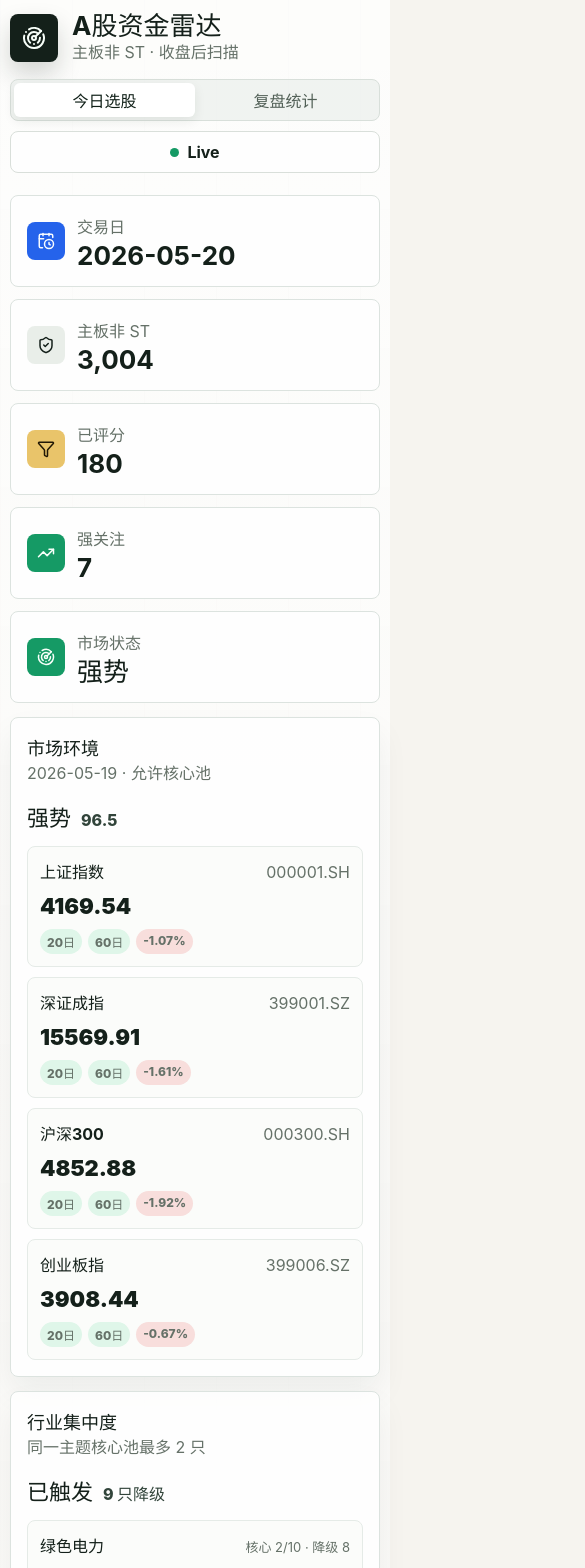
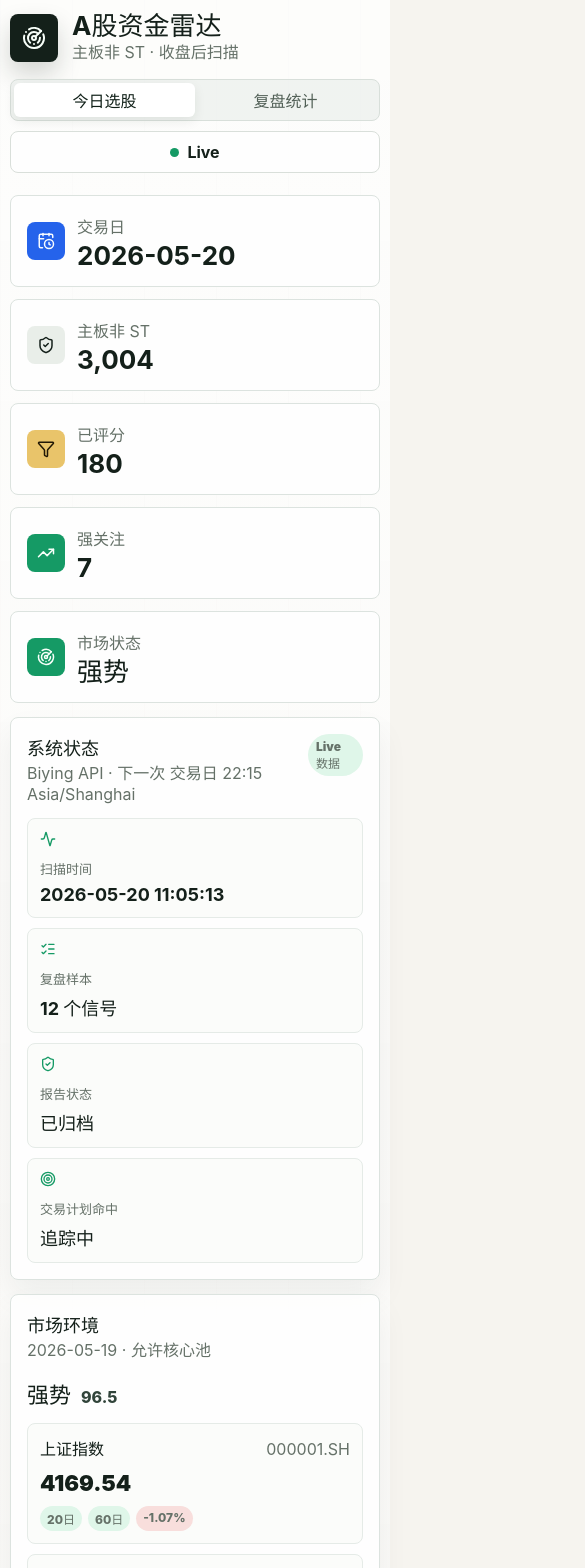
Before and after one commit to a0714z/a-share-money-radar, a React (Vite) app: page / in a window 390 px wide. Shown: the top 1568 px of the page, 585 px wide, since content can reach past the window. Built offline with nearby package versions, Linux system fonts and the light colour scheme.

Commit message:
Add system status and plan replay review

```diff
--- a/src/App.tsx
+++ b/src/App.tsx
@@ -1,5 +1,6 @@
 import { useEffect, useMemo, useState } from "react";
 import {
+  Activity,
   AlertTriangle,
   BadgeCheck,
   BarChart3,
@@ -68,6 +69,14 @@ function marketActionText(market?: MarketRegime) {
 
 function allPicks(report: ScanReport) {
   return [...report.picks, ...report.watchlist, ...report.avoided].sort((a, b) => a.rank - b.rank);
+}
+
+function triggerText(trigger?: NonNullable<ReviewRecord["planReplay"]>["firstTrigger"]) {
+  if (trigger === "entry") return "触达关注区";
+  if (trigger === "stopLoss") return "触发止损";
+  if (trigger === "target1") return "触达目标一";
+  if (trigger === "target2") return "触达目标二";
+  return "未触发";
 }
 
 async function loadReport() {
@@ -173,8 +182,12 @@ function PickTable({
   );
 }
 
-function PickDetail({ pick }: { pick: StockPick }) {
+function PickDetail({ pick, reviewRecords }: { pick: StockPick; reviewRecords: ReviewRecord[] }) {
   const plan = pick.tradePlan;
+  const historySignals = reviewRecords
+    .filter((record) => record.instrument === pick.instrument)
+    .sort((a, b) => b.signalDate.localeCompare(a.signalDate))
+    .slice(0, 4);
 
   return (
     <aside className="detail-panel">
@@ -311,6 +324,38 @@ function PickDetail({ pick }: { pick: StockPick }) {
         </div>
       </div>
 
+      <div className="history-card">
+        <div className="chart-title">
+          <History size={16} />
+          <span>历史信号</span>
+        </div>
+        {historySignals.length ? (
+          <div className="signal-history">
+            {historySignals.map((record) => (
+              <div key={`${record.signalDate}-${record.instrument}`} className="signal-history-row">
+                <div>
+                  <strong>{record.signalDate}</strong>
+                  <span>
+                    Rank {record.rank} · 评分 {record.score.toFixed(1)}
+                  </span>
+                </div>
+                <div className="history-values">
+                  <span>
+                    5日 <ReviewReturn value={record.horizons["5d"].returnPct} />
+                  </span>
+                  <span>
+                    浮盈 <ReviewReturn value={record.maxRunup10d} />
+                  </span>
+                  <span>{triggerText(record.planReplay?.firstTrigger)}</span>
+                </div>
+              </div>
+            ))}
+          </div>
+        ) : (
+          <div className="empty small-empty">暂无历史核心信号</div>
+        )}
+      </div>
+
       <div className="reason-block">
         <h3>入选依据</h3>
         <ul>
@@ -335,6 +380,53 @@ function PickDetail({ pick }: { pick: StockPick }) {
         </ul>
       </div>
     </aside>
+  );
+}
+
+function SystemStatusPanel({
+  report,
+  review,
+  status
+}: {
+  report: ScanReport;
+  review: ReviewReport;
+  status: "loading" | "live" | "sample";
+}) {
+  const reportFresh = report.meta.tradeDate === review.records[0]?.signalDate || review.meta.historyReports > 0;
+  const dataTone = status === "live" ? "tag-ok" : status === "loading" ? "tag-warn" : "tag-warn";
+
+  return (
+    <section className="status-panel">
+      <div className="status-head">
+        <div>
+          <h2>系统状态</h2>
+          <span>{report.meta.source} · 下一次 {report.meta.nextRunHint}</span>
+        </div>
+        <span className={dataTone}>{status === "live" ? "Live 数据" : status === "loading" ? "加载中" : "Sample 数据"}</span>
+      </div>
+      <div className="status-grid">
+        <div>
+          <Activity size={16} />
+          <span>扫描时间</span>
+          <strong>{report.meta.generatedAt.replace("T", " ").slice(0, 19)}</strong>
+        </div>
+        <div>
+          <ListChecks size={16} />
+          <span>复盘样本</span>
+          <strong>{review.summary.totalSignals} 个信号</strong>
+        </div>
+        <div>
+          <ShieldCheck size={16} />
+          <span>报告状态</span>
+          <strong>{reportFresh ? "已归档" : "待归档"}</strong>
+        </div>
+        <div>
+          <Target size={16} />
+          <span>交易计划命中</span>
+          <strong>{review.summary.planReplay?.target1HitRate !== undefined ? `${review.summary.planReplay.target1HitRate}%` : "追踪中"}</strong>
+        </div>
+      </div>
+    </section>
   );
 }
 
@@ -431,8 +523,10 @@ function ReviewTable({ records }: { records: ReviewRecord[] }) {
             <th>3日</th>
             <th>5日</th>
             <th>10日</th>
+            <th>10日浮盈</th>
             <th>3日低吸</th>
             <th>10日回撤</th>
+            <th>计划触发</th>
           </tr>
         </thead>
         <tbody>
@@ -448,11 +542,15 @@ function ReviewTable({ records }: { records: ReviewRecord[] }) {
                 </td>
               ))}
               <td>
+                <ReviewReturn value={record.maxRunup10d} />
+              </td>
+              <td>
                 <ReviewReturn value={record.bestEntryDrawdown3d} />
               </td>
               <td>
                 <ReviewReturn value={record.maxDrawdown10d} />
               </td>
+              <td>{triggerText(record.planReplay?.firstTrigger)}</td>
             </tr>
           ))}
         </tbody>
@@ -478,6 +576,8 @@ function ReviewPanel({ review }: { review: ReviewReport }) {
         <Metric icon={Target} label="10日完成" value={review.summary.completed10d} />
         <Metric icon={Percent} label="5日胜率" value={fiveDay.winRate !== undefined ? `${fiveDay.winRate}%` : "追踪中"} tone="green" />
         <Metric icon={History} label="历史报告" value={review.meta.historyReports} tone="amber" />
+        <Metric icon={AlertTriangle} label="10日回撤" value={review.summary.avgMaxDrawdown10d !== undefined ? formatPct(review.summary.avgMaxDrawdown10d) : "追踪中"} tone="red" />
+        <Metric icon={BadgeCheck} label="目标一命中" value={review.summary.planReplay?.target1HitRate !== undefined ? `${review.summary.planReplay.target1HitRate}%` : "追踪中"} tone="green" />
       </div>
 
       <div className="review-layout">
@@ -615,6 +715,7 @@ export default function App() {
             <Metric icon={Radar} label="市场状态" value={report.market?.label ?? "未评估"} tone={marketTone(report.market)} />
           </section>
 
+          <SystemStatusPanel report={report} review={review} status={status} />
           <MarketPanel market={report.market} />
           <ConcentrationPanel concentration={report.concentration} />
 
@@ -644,7 +745,7 @@ export default function App() {
               </div>
               <PickTable picks={rows} selected={selected} onSelect={setSelected} />
             </div>
-            {selected && <PickDetail pick={selected} />}
+            {selected && <PickDetail pick={selected} reviewRecords={review.records} />}
           </section>
         </>
       ) : (
--- a/src/styles.css
+++ b/src/styles.css
@@ -196,7 +196,8 @@ button {
 }
 
 .market-panel,
-.concentration-panel {
+.concentration-panel,
+.status-panel {
   margin: -8px 0 22px;
   padding: 16px;
   border: 1px solid #dce3df;
@@ -207,6 +208,65 @@ button {
 
 .concentration-panel {
   margin-top: -8px;
+}
+
+.status-panel {
+  margin-top: -8px;
+}
+
+.status-head {
+  display: flex;
+  align-items: flex-start;
+  justify-content: space-between;
+  gap: 16px;
+  margin-bottom: 14px;
+}
+
+.status-head h2 {
+  margin: 0;
+  font-size: 18px;
+}
+
+.status-head span {
+  color: #657168;
+}
+
+.status-head > span {
+  padding: 5px 8px;
+  border-radius: 999px;
+  font-size: 12px;
+  font-weight: 900;
+}
+
+.status-grid {
+  display: grid;
+  grid-template-columns: repeat(4, minmax(0, 1fr));
+  gap: 10px;
+}
+
+.status-grid div {
+  min-height: 92px;
+  padding: 12px;
+  border: 1px solid #e5ebe7;
+  border-radius: 8px;
+  background: #fbfcfa;
+}
+
+.status-grid svg {
+  color: #159a65;
+}
+
+.status-grid span {
+  display: block;
+  margin-top: 8px;
+  color: #657168;
+  font-size: 13px;
+}
+
+.status-grid strong {
+  display: block;
+  margin-top: 6px;
+  font-size: 18px;
 }
 
 .market-head {
@@ -434,7 +494,7 @@ button {
 
 table {
   width: 100%;
-  min-width: 940px;
+  min-width: 1080px;
   border-collapse: collapse;
 }
 
@@ -706,6 +766,61 @@ tbody tr.is-selected {
   border-radius: 8px;
 }
 
+.history-card {
+  margin-top: 14px;
+  padding: 14px 8px 8px;
+  border: 1px solid #e5ebe7;
+  border-radius: 8px;
+  background: #fbfcfa;
+}
+
+.signal-history {
+  display: grid;
+  gap: 8px;
+  padding: 0 6px 6px;
+}
+
+.signal-history-row {
+  display: grid;
+  grid-template-columns: minmax(120px, 0.8fr) minmax(0, 1.2fr);
+  gap: 10px;
+  padding: 10px;
+  border: 1px solid #e5ebe7;
+  border-radius: 8px;
+  background: #ffffff;
+}
+
+.signal-history-row strong,
+.signal-history-row span {
+  display: block;
+}
+
+.signal-history-row span {
+  color: #657168;
+  font-size: 12px;
+}
+
+.history-values {
+  display: flex;
+  flex-wrap: wrap;
+  justify-content: flex-end;
+  gap: 8px;
+}
+
+.history-values > span {
+  min-width: 78px;
+  padding: 4px 7px;
+  border-radius: 999px;
+  color: #31443a;
+  background: #edf2ef;
+  text-align: center;
+  font-weight: 800;
+}
+
+.small-empty {
+  padding: 18px;
+}
+
 .chart-title {
   display: flex;
   align-items: center;
@@ -822,7 +937,8 @@ tbody tr.is-selected {
   }
 
   .market-index-grid,
-  .sector-bars {
+  .sector-bars,
+  .status-grid {
     grid-template-columns: repeat(2, minmax(0, 1fr));
   }
 
@@ -853,8 +969,14 @@ tbody tr.is-selected {
   .trade-plan-grid,
   .review-kpis,
   .market-index-grid,
-  .sector-bars {
+  .sector-bars,
+  .status-grid,
+  .signal-history-row {
     grid-template-columns: 1fr;
+  }
+
+  .history-values {
+    justify-content: flex-start;
   }
 
   .brand h1 {
```
Also changed, not shown: scripts/run-review.ts (+45 -0 lines), src/lib/types.ts (+19 -0 lines).
